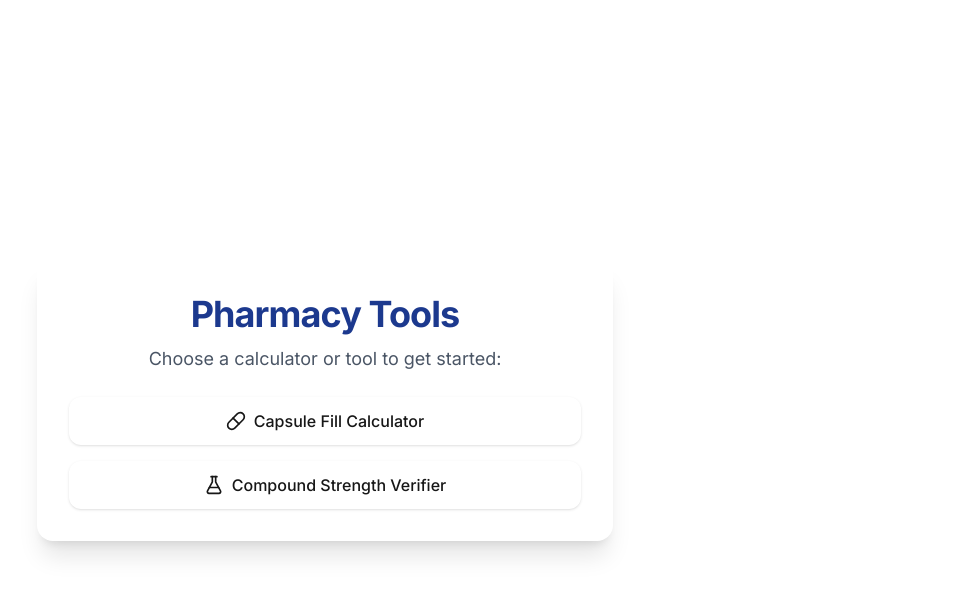
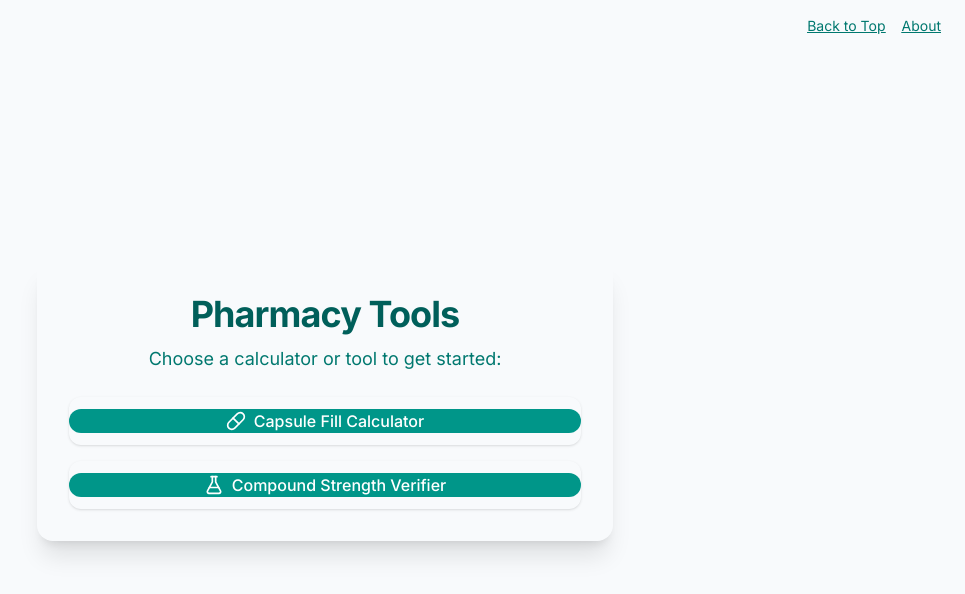
Before and after one commit to talthrall/pharmacy-tools, a Next.js app: page / in a window 1280 px wide. Shown: the top 594 px of the page, without its empty margins (315-1280 px from the left). Built offline with nearby package versions, Linux system fonts and the light colour scheme.

Commit message:
Refine homepage design, metadata, colors, and nav usability

```diff
--- a/src/app/layout.tsx
+++ b/src/app/layout.tsx
@@ -6,7 +6,7 @@ const inter = Inter({ subsets: ["latin"] });
 
 export const metadata = {
   title: "Pharmacy Tools",
-  description: "Pharmacy Tools",
+  description: "Modern, tech-forward tools to support non-sterile compounding pharmacy workflows.",
 };
 
 export default function RootLayout({
--- a/src/app/page.tsx
+++ b/src/app/page.tsx
@@ -5,31 +5,36 @@ import { FlaskConical, Pill } from "lucide-react";
 
 export default function Home() {
   return (
-    <main className="relative min-h-screen bg-white text-foreground p-6 flex items-center justify-center overflow-hidden">
+    <main className="relative min-h-screen bg-slate-50 text-foreground p-6 flex items-center justify-center overflow-hidden">
       <div className="absolute inset-0 -z-10 overflow-hidden">
-        <div className="absolute -top-20 -left-20 w-[30rem] h-[30rem] bg-sky-200 rounded-full blur-3xl opacity-20" />
+        <div className="absolute -top-20 -left-20 w-[30rem] h-[30rem] bg-teal-50 rounded-full blur-3xl opacity-20" />
       </div>
 
-      <section className="w-full max-w-xl bg-card rounded-2xl shadow-xl p-8 space-y-6">
+      <nav className="absolute top-4 right-6 space-x-4 text-sm text-teal-700 underline hover:text-teal-900 transition">
+        <a href="#top">Back to Top</a>
+        <a href="/about">About</a>
+      </nav>
+
+      <section className="w-full max-w-xl bg-card rounded-2xl shadow-xl p-8 space-y-6" id="top">
         <header className="space-y-2">
-          <h1 className="text-4xl font-bold text-center tracking-tight leading-tight text-blue-900">
+          <h1 className="text-4xl font-bold text-center tracking-tight leading-tight text-teal-800">
             Pharmacy Tools
           </h1>
-          <p className="text-lg text-center text-gray-600">
+          <p className="text-lg text-center text-teal-700">
             Choose a calculator or tool to get started:
           </p>
         </header>
 
         <div className="space-y-4">
           <Button href="/capsule-fill">
-            <div className="flex items-center justify-center gap-2">
+            <div className="flex items-center justify-center gap-2 bg-teal-600 text-white rounded-full">
               <Pill className="w-5 h-5" />
               Capsule Fill Calculator
             </div>
           </Button>
 
           <Button href="/compound-check">
-            <div className="flex items-center justify-center gap-2">
+            <div className="flex items-center justify-center gap-2 bg-teal-600 text-white rounded-full">
               <FlaskConical className="w-5 h-5" />
               Compound Strength Verifier
             </div>
```
